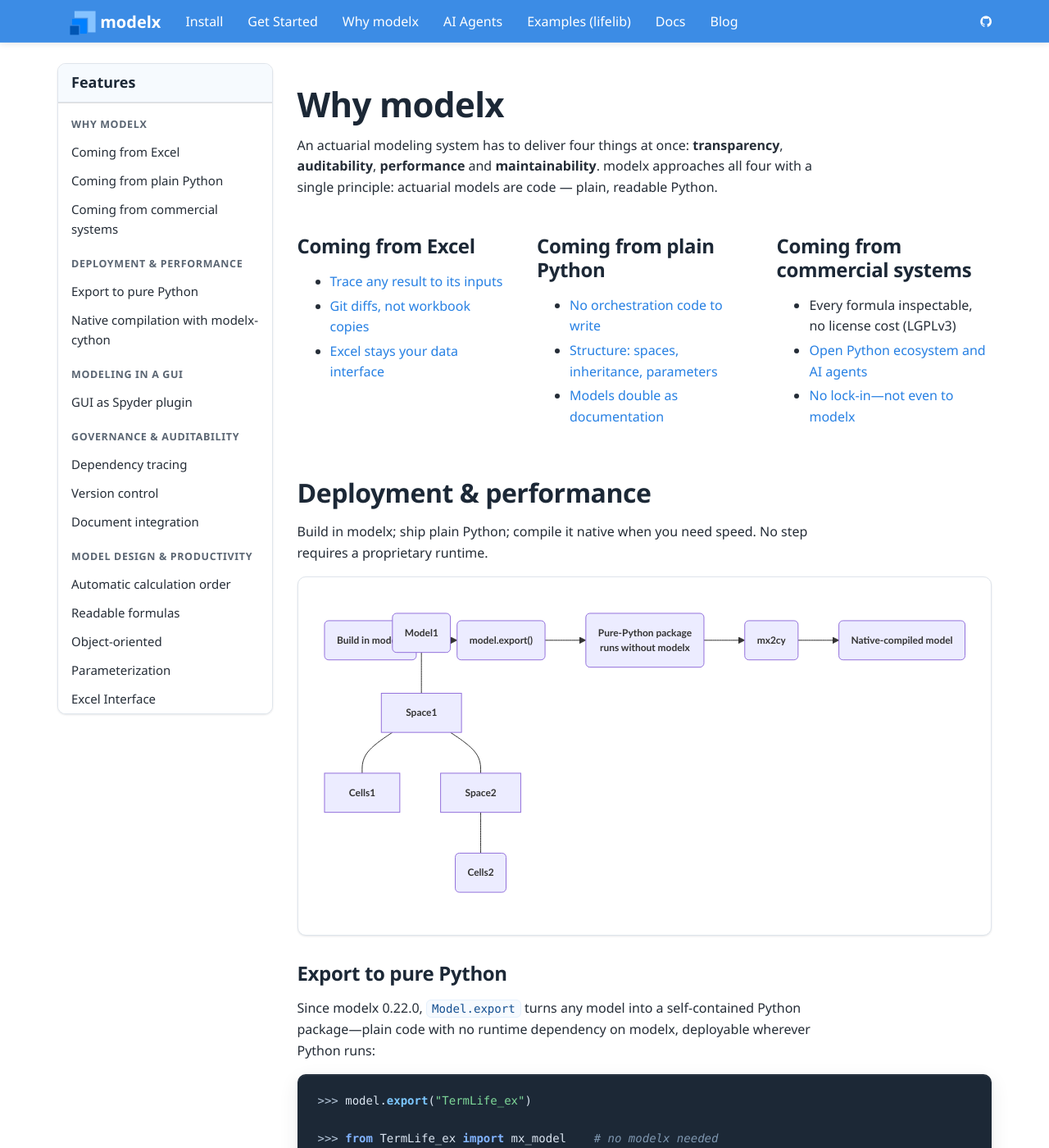
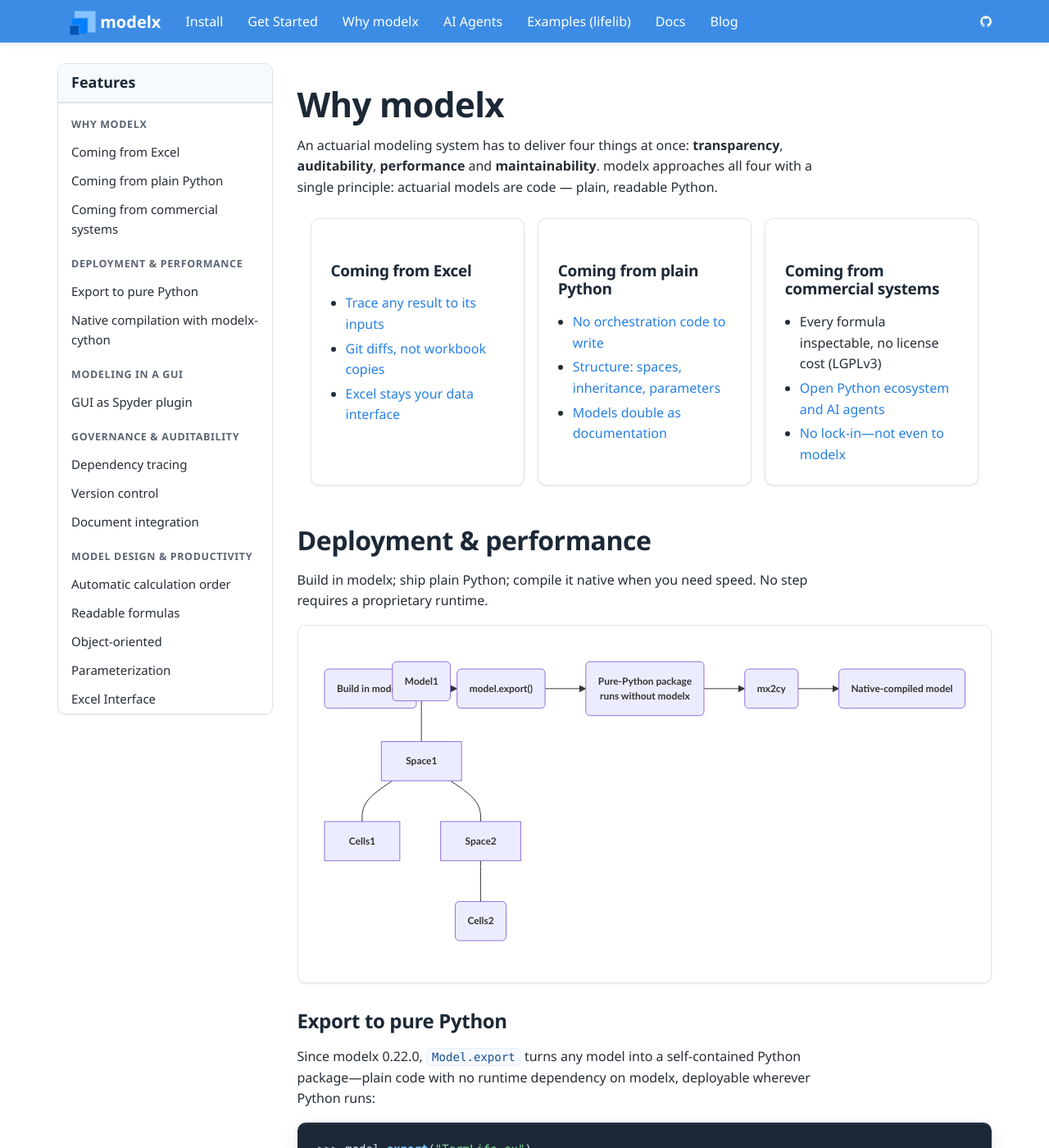
Before and after one commit to fumitoh/modelx-site, a Jekyll site: the page built from features.md, in a window 1280 px wide and 1400 px high. Shown: the whole window at 82% size. Built offline with Jekyll 4.4.1, drawn with Linux system fonts in a browser that asks for light colours.

Commit message:
Frame features-page imagery and style the signpost strip as three cards
Content screenshots and figures get border/radius/shadow framing (also
applied to the homepage GUI shot), and the Coming-from strip becomes
three equal flex cards. Class hook only in features.md.

Co-Authored-By: Claude Fable 5 <noreply@anthropic.com>

```diff
--- a/css/main.scss
+++ b/css/main.scss
@@ -489,6 +489,54 @@ pre:has(> code.language-mermaid) {
 }
 
 // ===========================================================================
+// Features page
+// ===========================================================================
+
+// Signpost strip ("Coming from ...") as three equal cards.
+.feature-signposts {
+  display: flex;
+  flex-wrap: wrap;
+  gap: $mx-space-2;
+  margin: $mx-space-3 0 $mx-space-2;
+
+  > [class*="col-"] {
+    float: none;
+    width: auto;
+    flex: 1 1 240px;
+    padding: 20px $mx-space-3;
+    background-color: #fff;
+    border: 1px solid $mx-border;
+    border-radius: $mx-radius;
+    box-shadow: $mx-shadow-sm;
+
+    h3 {
+      margin-top: 0;
+      font-size: 19px;
+    }
+
+    ul {
+      margin-bottom: 0;
+      padding-left: 18px;
+    }
+
+    li {
+      margin-bottom: 6px;
+    }
+  }
+}
+
+// Content images (plugin and tracing screenshots, parameterization figure)
+// framed like the other panels.
+#markdown-content-container img,
+.home-section img {
+  max-width: 100%;
+  height: auto;
+  border: 1px solid $mx-border;
+  border-radius: $mx-radius;
+  box-shadow: $mx-shadow-md;
+}
+
+// ===========================================================================
 // Cards and panels
 // ===========================================================================
 
--- a/features.md
+++ b/features.md
@@ -73,7 +73,7 @@ An actuarial modeling system has to deliver four things at once:
 **maintainability**. modelx approaches all four with a single principle:
 actuarial models are code &mdash; plain, readable Python.
 
-<div class="row">
+<div class="row feature-signposts">
   <div class="col-sm-4">
     <h3 id="coming-from-excel">Coming from Excel</h3>
     <ul>
```
